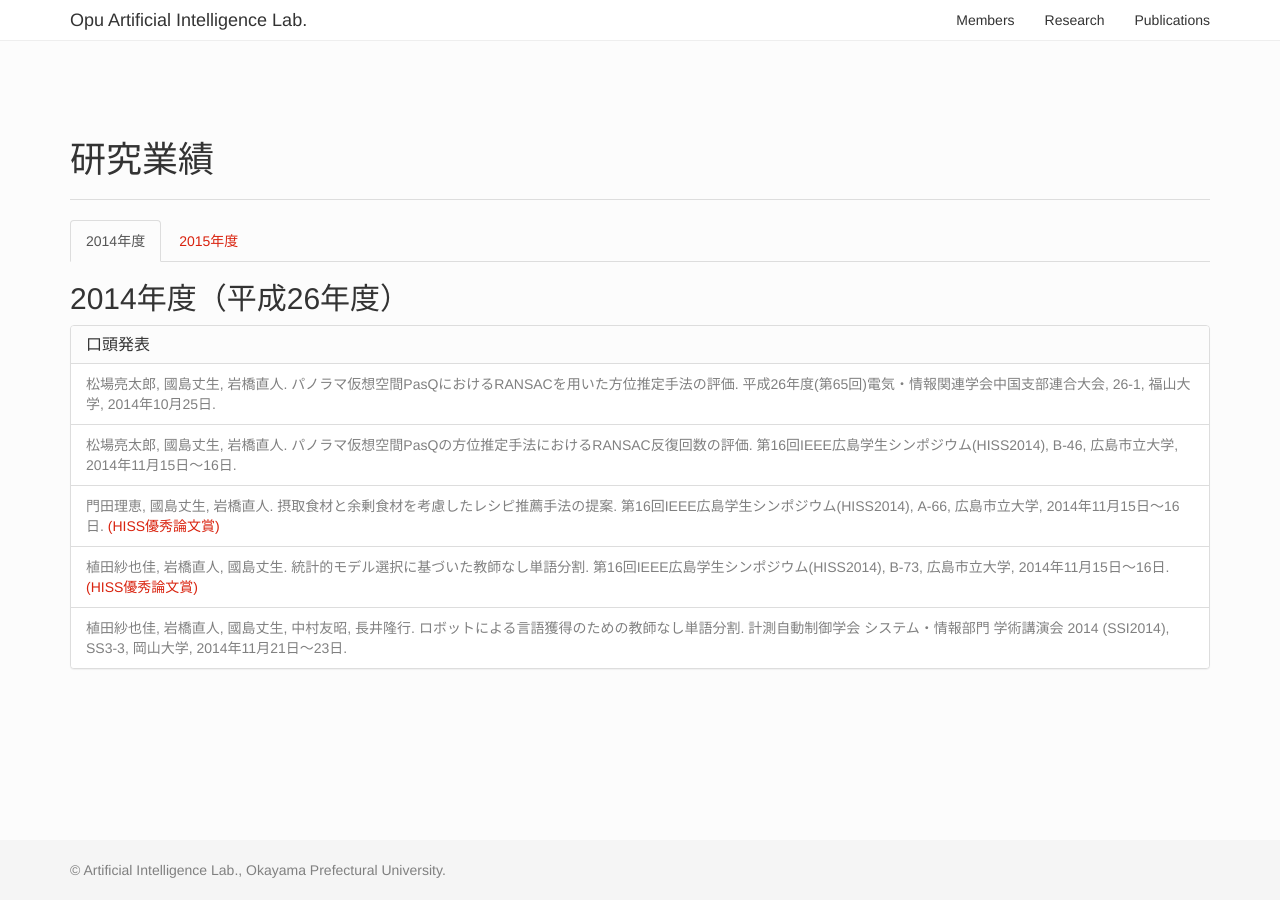
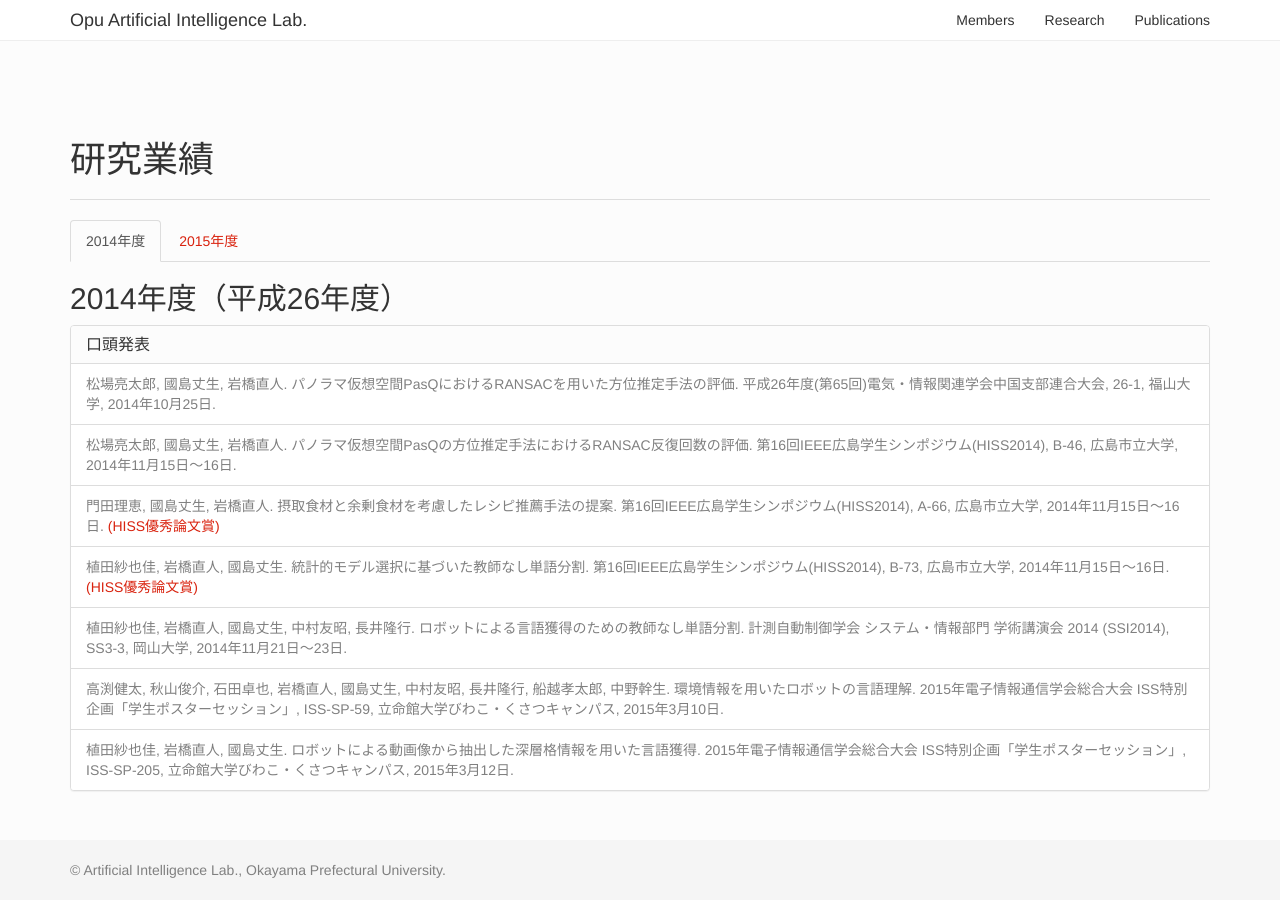
Before and after one commit to kunishi/www-ime, a Jekyll site: the page built from publications/index.html, in a window 1280 px wide. Built offline with Jekyll 4.4.1, drawn with Linux system fonts in a browser that asks for light colours; nearby versions of some CDN libraries; a style sheet for code colours, icons or effects is not loaded.

Commit message:
add posters at IEICE annual meeting 2015.

```diff
--- a/publications/index.html
+++ b/publications/index.html
@@ -20,6 +20,8 @@ title: 研究業績
 				<li class="list-group-item">門田理恵, 國島丈生, 岩橋直人. 摂取食材と余剰食材を考慮したレシピ推薦手法の提案. 第16回IEEE広島学生シンポジウム(HISS2014), A-66, 広島市立大学, 2014年11月15日〜16日. <span class="text-primary">(HISS優秀論文賞)</span></li>
 				<li class="list-group-item">植田紗也佳, 岩橋直人, 國島丈生. 統計的モデル選択に基づいた教師なし単語分割. 第16回IEEE広島学生シンポジウム(HISS2014), B-73, 広島市立大学, 2014年11月15日〜16日. <span class="text-primary">(HISS優秀論文賞)</span></li>
 				<li class="list-group-item">植田紗也佳, 岩橋直人, 國島丈生, 中村友昭, 長井隆行. ロボットによる言語獲得のための教師なし単語分割. 計測自動制御学会 システム・情報部門 学術講演会 2014 (SSI2014), SS3-3, 岡山大学, 2014年11月21日〜23日.</li>
+				<li class="list-group-item">高渕健太, 秋山俊介, 石田卓也, 岩橋直人, 國島丈生, 中村友昭, 長井隆行, 船越孝太郎, 中野幹生. 環境情報を用いたロボットの言語理解. 2015年電子情報通信学会総合大会 ISS特別企画「学生ポスターセッション」, ISS-SP-59, 立命館大学びわこ・くさつキャンパス, 2015年3月10日.</li>
+				<li class="list-group-item">植田紗也佳, 岩橋直人, 國島丈生. ロボットによる動画像から抽出した深層格情報を用いた言語獲得. 2015年電子情報通信学会総合大会 ISS特別企画「学生ポスターセッション」, ISS-SP-205, 立命館大学びわこ・くさつキャンパス, 2015年3月12日.</li>
 			</ul>
 		</div>
 	</div>
```
